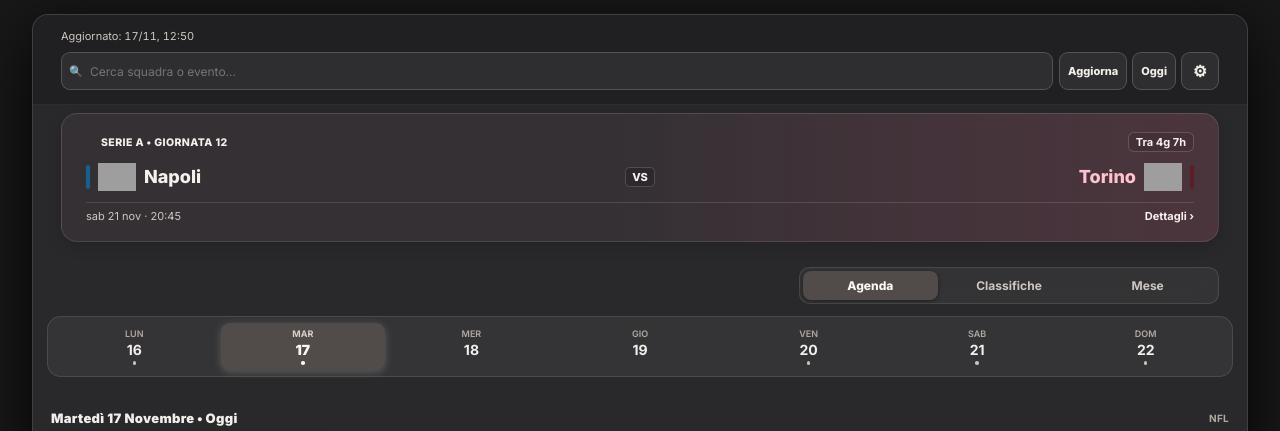
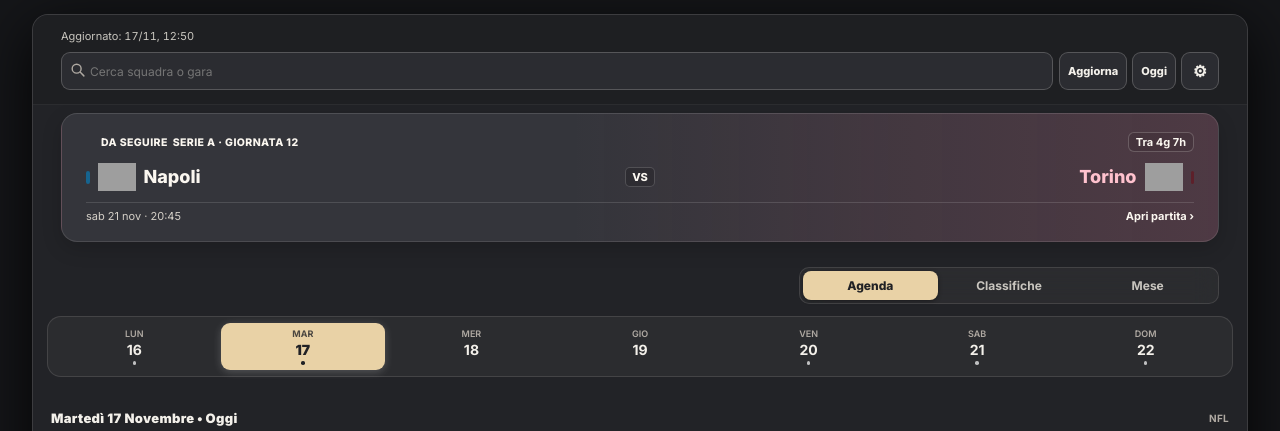
Before and after one commit to matteofornasiero/calendario_sportivo, a plain HTML site: page index.html in a window 1280 px wide. Shown: the top 431 px of the page. Drawn offline with Linux system fonts and the light colour scheme; grey boxes are pictures that could not be loaded.

Commit message:
style: editorial palettes, typographic hierarchy and new featured match composition

```diff
--- a/index.html
+++ b/index.html
@@ -9,7 +9,7 @@
     <meta name="apple-mobile-web-app-capable" content="yes">
     <meta name="apple-mobile-web-app-status-bar-style" content="black-translucent">
     <meta name="apple-mobile-web-app-title" content="Sport OS">
-    <meta name="theme-color" content="#242426">
+    <meta name="theme-color" content="#222327">
     <link rel="manifest" href="manifest.json">
     <link rel="apple-touch-icon" sizes="192x192" href="icon-192.png">
     <link rel="apple-touch-icon" sizes="512x512" href="icon-512.png">
@@ -34,93 +34,96 @@
     <!-- Google Fonts -->
     <link rel="preconnect" href="https://fonts.googleapis.com">
     <link rel="preconnect" href="https://fonts.gstatic.com" crossorigin>
-    <link href="https://fonts.googleapis.com/css2?family=Inter:wght@400;500;600;700;800;900&display=swap" rel="stylesheet">
+    <link href="https://fonts.googleapis.com/css2?family=Barlow+Semi+Condensed:wght@600;700;800&family=Inter:wght@400;500;600;700;800;900&display=swap" rel="stylesheet">
 
     <style>
-        /* INK — carbone neutro, UI a profondità controllata (default). */
+        /* EDITORIAL SYSTEM: tre temi, una sola gerarchia e un colore d'interfaccia distinto dai club. */
         :root {
             color-scheme: dark;
-            --bg: #242426;
-            --surface: rgba(242, 237, 229, 0.055);
-            --border: rgba(232, 225, 216, 0.12);
-            --border-highlight: rgba(232, 225, 216, 0.20);
-            --text-main: #f2efeb;
-            --text-sub: #cdc7c0;
-            --text-muted: #afa8a0;
-            --header-bg: rgba(33, 33, 35, 0.97);
-            --desktop-bg: #181819;
-            --desktop-panel: #29292b;
-            --compact-bg: #353538;
-            --modal-bg: rgba(40, 40, 42, 0.99);
-            --selected-bg: #514c49;
-            --selected-text: #faf6f0;
-            --search-bg: rgba(242, 237, 229, 0.065);
-            --detail-card-bg: #353236;
-            --badge-bg: rgba(242, 237, 229, 0.085);
-            --today-accent: #e2c5a4;
+            --bg: #222327;
+            --surface: rgba(243, 239, 233, 0.045);
+            --border: rgba(243, 239, 233, 0.12);
+            --border-highlight: rgba(243, 239, 233, 0.21);
+            --text-main: #f3f0ea;
+            --text-sub: #c9c6bf;
+            --text-muted: #afa9a2;
+            --header-bg: #1e1f22;
+            --desktop-bg: #151619;
+            --desktop-panel: #222327;
+            --compact-bg: #303137;
+            --modal-bg: rgba(36, 37, 40, 0.99);
+            --selected-bg: #e9d2a6;
+            --selected-text: #202125;
+            --search-bg: #2b2c31;
+            --detail-card-bg: #313238;
+            --badge-bg: rgba(243, 239, 233, 0.08);
+            --today-accent: #d6ab78;
+            --ui-accent: #d6ab78;
             --warning-color: #f0bf84;
-            --featured-bg: #343034;
-            --featured-text: #f7f1ed;
-            --featured-sub: #d4c6c1;
-            --featured-shadow: 0 4px 15px rgba(0, 0, 0, 0.17);
+            --featured-bg: #34353b;
+            --featured-text: #fbf7f0;
+            --featured-sub: #d5d0c8;
+            --featured-shadow: 0 7px 20px rgba(0, 0, 0, 0.16);
             --safe-top: env(safe-area-inset-top, 0px);
             --safe-bottom: env(safe-area-inset-bottom, 0px);
         }
 
-        /* SABBIA — taupe medio caldo, senza superfici biancastre. */
+        /* Sabbia: canvas taupe medio, superfici crema-tenue e testo inchiostro. */
         :root[data-theme="sabbia"] {
             color-scheme: light;
-            --bg: #9e907f;
-            --surface: rgba(51, 38, 29, 0.075);
-            --border: rgba(58, 43, 33, 0.22);
-            --border-highlight: rgba(58, 43, 33, 0.31);
-            --text-main: #261f1a;
-            --text-sub: #332920;
-            --text-muted: #30271f;
-            --header-bg: rgba(174, 161, 143, 0.97);
-            --desktop-bg: #897b6b;
-            --desktop-panel: #ae9d88;
-            --compact-bg: #c0b19d;
-            --modal-bg: rgba(187, 173, 153, 0.99);
-            --selected-bg: #3e332b;
-            --selected-text: #f7eee1;
-            --search-bg: rgba(238, 225, 205, 0.24);
-            --detail-card-bg: #c2b4a1;
-            --badge-bg: rgba(60, 42, 29, 0.10);
-            --today-accent: #5b3a2d;
+            --bg: #a89984;
+            --surface: rgba(46, 34, 24, 0.055);
+            --border: rgba(58, 43, 30, 0.19);
+            --border-highlight: rgba(58, 43, 30, 0.25);
+            --text-main: #26211c;
+            --text-sub: #392e25;
+            --text-muted: #3b3027;
+            --header-bg: #bbaa94;
+            --desktop-bg: #867767;
+            --desktop-panel: #a89984;
+            --compact-bg: #d0bea7;
+            --modal-bg: rgba(216, 202, 180, 0.99);
+            --selected-bg: #3f342b;
+            --selected-text: #fff3e1;
+            --search-bg: #cbb9a2;
+            --detail-card-bg: #c7b59f;
+            --badge-bg: rgba(46, 34, 24, 0.075);
+            --today-accent: #754433;
+            --ui-accent: #754433;
             --warning-color: #693818;
-            --featured-bg: #392d30;
-            --featured-text: #fbf1ed;
-            --featured-sub: #d9c9c4;
-            --featured-shadow: 0 4px 15px rgba(37, 25, 18, 0.19);
-        }
-
-        /* SCURA — nero grafite morbido, mai blu puro. */
+            --featured-bg: #e3d2b9;
+            --featured-text: #28201c;
+            --featured-sub: #594c40;
+            --featured-shadow: 0 6px 17px rgba(44, 31, 22, 0.12);
+        }
+
+        /* Scura: profondità pulita e contrasto più elevato rispetto a Ink. */
         :root[data-theme="scura"] {
             color-scheme: dark;
-            --bg: #171718;
-            --surface: rgba(243, 240, 235, 0.058);
-            --border: rgba(234, 229, 222, 0.12);
-            --border-highlight: rgba(234, 229, 222, 0.20);
-            --text-main: #f4f1eb;
-            --text-sub: #ccc6bf;
-            --text-muted: #aaa49e;
-            --header-bg: rgba(23, 23, 24, 0.98);
-            --desktop-bg: #101011;
-            --desktop-panel: #1d1d1e;
-            --compact-bg: #29292b;
-            --modal-bg: rgba(31, 31, 33, 0.99);
-            --selected-bg: #424040;
-            --selected-text: #faf6f0;
-            --search-bg: rgba(243, 240, 235, 0.065);
-            --detail-card-bg: #303033;
-            --badge-bg: rgba(243, 240, 235, 0.09);
-            --today-accent: #d8baa0;
+            --bg: #141518;
+            --surface: rgba(243, 239, 233, 0.045);
+            --border: rgba(243, 239, 233, 0.13);
+            --border-highlight: rgba(243, 239, 233, 0.21);
+            --text-main: #f7f1ea;
+            --text-sub: #c9c4bd;
+            --text-muted: #aaa5a0;
+            --header-bg: #16171b;
+            --desktop-bg: #0f1012;
+            --desktop-panel: #1b1d21;
+            --compact-bg: #27292e;
+            --modal-bg: rgba(31, 32, 36, 0.99);
+            --selected-bg: #d1af7e;
+            --selected-text: #15171a;
+            --search-bg: #222328;
+            --detail-card-bg: #303136;
+            --badge-bg: rgba(243, 239, 233, 0.075);
+            --today-accent: #e4b67d;
+            --ui-accent: #e4b67d;
             --warning-color: #f1c28a;
-            --featured-bg: #30292d;
-            --featured-text: #f8f1ed;
-            --featured-sub: #d4c4bf;
-            --featured-shadow: 0 5px 16px rgba(0, 0, 0, 0.22);
+            --featured-bg: #2b2c31;
+            --featured-text: #f8f3ec;
+            --featured-sub: #ccc5be;
+            --featured-shadow: 0 8px 22px rgba(0, 0, 0, 0.2);
         }
 
         * {
@@ -1197,9 +1200,9 @@
             width: 48%; height: 58%; border-radius: 4px;
             left: 7px; top: 5px; background: var(--swatch-surface);
         }
-        .theme-option[data-theme-choice="sabbia"] .theme-swatch { background: #9e907f; --swatch-surface: #c0b19d; }
-        .theme-option[data-theme-choice="ink"] .theme-swatch { background: #242426; --swatch-surface: #353538; }
-        .theme-option[data-theme-choice="scura"] .theme-swatch { background: #171718; --swatch-surface: #303033; }
+        .theme-option[data-theme-choice="sabbia"] .theme-swatch { background: #a89984; --swatch-surface: #d0bea7; }
+        .theme-option[data-theme-choice="ink"] .theme-swatch { background: #222327; --swatch-surface: #303137; }
+        .theme-option[data-theme-choice="scura"] .theme-swatch { background: #141518; --swatch-surface: #27292e; }
         /* Elevazione discreta sulle superfici. Il match importante è un unico
            colore pieno (mai gradienti/vignette) e un accento societario deciso. */
         .hero-banner, .featured-match-card {
@@ -1354,9 +1357,9 @@
         <div id="dataStatus" role="status" aria-live="polite">Caricamento partite…</div>
         <div class="header-tools">
             <div class="search-container" id="searchContainer">
-                <span class="search-icon" aria-hidden="true">🔍</span>
+                <span class="search-icon" aria-hidden="true"><svg width="17" height="17" viewBox="0 0 24 24" fill="none" stroke="currentColor" stroke-width="2" stroke-linecap="round"><circle cx="10.8" cy="10.8" r="6.3"/><path d="m16 16 5 5"/></svg></span>
                 <input type="search" class="search-input" aria-label="Cerca squadra o evento"
-                    placeholder="Cerca squadra o evento..." oninput="handleSearch(this.value)">
+                    placeholder="Cerca squadra o gara" oninput="handleSearch(this.value)">
             </div>
             <div class="header-actions">
                 <button class="btn-today" id="btnRefresh" onclick="refreshData()" aria-label="Ricarica i dati pubblicati">Aggiorna</button>
@@ -1503,9 +1506,9 @@
 
         const THEME_STORAGE_KEY = 'sport-os-theme';
         const THEME_COLORS = {
-            sabbia: '#9e907f',
-            ink: '#242426',
-            scura: '#171718'
+            sabbia: '#a89984',
+            ink: '#222327',
+            scura: '#141518'
         };
         let currentTheme = 'ink';
 
@@ -1652,16 +1655,17 @@
             const opposite = isAway ? 'left' : 'right';
             // Il colore vive solo nella metà della squadra seguita e sfuma nella
             // superficie propria del tema. Sabbia usa pigmenti meno saturi.
-            const tone = currentTheme === 'sabbia'
-                ? (text.includes('torino') || text.includes('toro') ? '#87485a' : accent)
-                : accent;
-            const alpha = currentTheme === 'sabbia' ? 0.16 : currentTheme === 'scura' ? 0.19 : 0.15;
+            const sabbia = currentTheme === 'sabbia';
+            const tone = sabbia && (text.includes('torino') || text.includes('toro')) ? '#8b314c' : accent;
+            const alpha = sabbia ? .12 : currentTheme === 'scura' ? .19 : .16;
             const gradientSide = isAway ? '270deg' : '90deg';
-            const bg = `linear-gradient(${gradientSide}, ${hexToRgba(tone, alpha)} 0%, ${hexToRgba(tone, alpha * .65)} 25%, ${hexToRgba(tone, 0)} 53%), var(--featured-bg)`;
-            const displayHighlight = currentTheme === 'sabbia' && (text.includes('torino') || text.includes('toro'))
-                ? '#ffd9df' : highlight;
+            const bg = `linear-gradient(${gradientSide}, ${hexToRgba(tone, alpha)} 0%, ${hexToRgba(tone, alpha * .58)} 28%, ${hexToRgba(tone, 0)} 56%), var(--featured-bg)`;
+            const displayAccent = sabbia && (text.includes('torino') || text.includes('toro')) ? '#8b314c' : accent;
+            const displayHighlight = sabbia
+                ? (text.includes('torino') || text.includes('toro') ? '#70253b' : '#573729')
+                : highlight;
             return {
-                color: accent, highlight: displayHighlight, teamKeys, isAway, bg,
+                color: displayAccent, highlight: displayHighlight, teamKeys, isAway, bg,
                 border: '1px solid var(--border)'
             };
         }
@@ -1838,7 +1842,7 @@
                 faceoffHtml = `
                     <div class="hero-faceoff">
                         <div class="hero-team">
-                            <span class="team-stanghetta" style="height:24px; width:4px; background: ${getTeamColor(upcoming.home)};"></span>
+                            <span class="team-stanghetta hero-accent-rail" style="background: ${getTeamColor(upcoming.home)};"></span>
                             <img src="${safeImage(upcoming.homeCrest)}" class="hero-crest" alt="">
                             <span class="hero-team-name${isFeaturedTeam(upcoming.home, theme) ? ' focus-team' : ''}">${escapeHtml(upcoming.home || 'Casa')}</span>
                         </div>
@@ -1846,7 +1850,7 @@
                         <div class="hero-team away">
                             <span class="hero-team-name${isFeaturedTeam(upcoming.away, theme) ? ' focus-team' : ''}">${escapeHtml(upcoming.away || 'Trasferta')}</span>
                             <img src="${safeImage(upcoming.awayCrest)}" class="hero-crest" alt="">
-                            <span class="team-stanghetta" style="height:24px; width:4px; background: ${getTeamColor(upcoming.away)};"></span>
+                            <span class="team-stanghetta hero-accent-rail" style="background: ${getTeamColor(upcoming.away)};"></span>
                         </div>
                     </div>
                 `;
@@ -1856,9 +1860,12 @@
 
             container.innerHTML = `
                 <div class="hero-banner" role="button" tabindex="0" style="background: ${theme.bg}; ${theme.border} --match-accent: ${theme.color}; --match-highlight: ${theme.highlight};" onclick="openEventSheetByKey('${key}')">
-                    <div class="hero-top"><div class="hero-badge">${escapeHtml(sportTag)} • ${escapeHtml(upcoming.loc || '')}</div><div class="hero-countdown" id="heroCountdownTimer">In arrivo</div></div>
+                    <div class="hero-top">
+                        <div class="hero-badge"><span class="hero-kicker">DA SEGUIRE</span><span class="hero-competition">${escapeHtml(sportTag)}${upcoming.loc ? ' · ' + escapeHtml(upcoming.loc) : ''}</span></div>
+                        <span class="hero-countdown" id="heroCountdownTimer">In arrivo</span>
+                    </div>
                     ${faceoffHtml}
-                    <div class="hero-bottom"><span>${dStr} · ${timeLabel(upcoming)} ${upcoming.venue ? '• ' + escapeHtml(upcoming.venue) : ''}</span><span class="hero-cta">Dettagli ›</span></div>
+                    <div class="hero-bottom"><span class="hero-kickoff">${dStr} · ${timeLabel(upcoming)}</span><span class="hero-cta">Apri partita <span aria-hidden="true">›</span></span></div>
                 </div>
             `;
             if (countdownTimerId) clearInterval(countdownTimerId);
```
